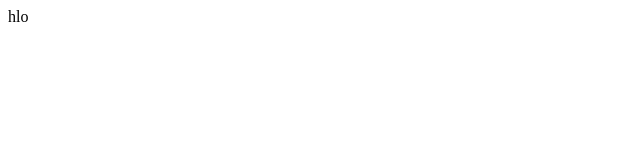
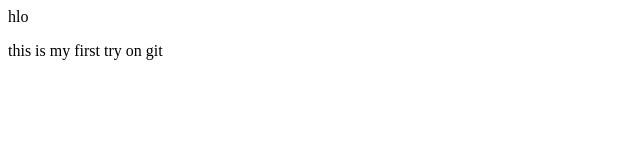
Before and after one commit to sapnarajput78768-byte/sapnarajput, a plain HTML site: page index.html in a window 1280 px wide. Shown: the whole page, without its empty margins (0-640 px from the left). Drawn offline with Linux system fonts and the light colour scheme.

Commit message:
this is my changes

```diff
--- a/index.html
+++ b/index.html
@@ -1 +1,2 @@
 <p>hlo</p>
+<p>this is my first try on git</p>
```
Also changed, not shown: 1 other file.
